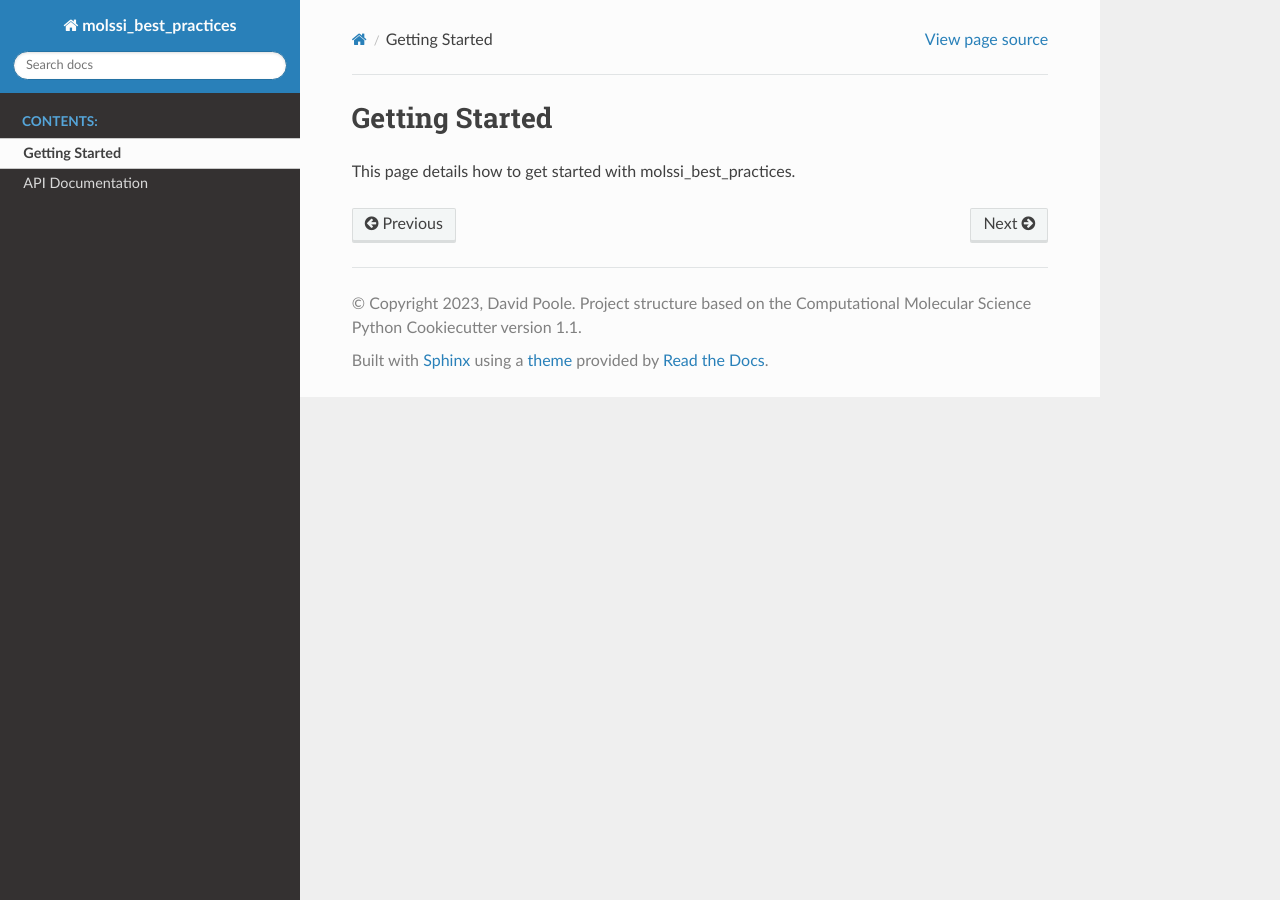
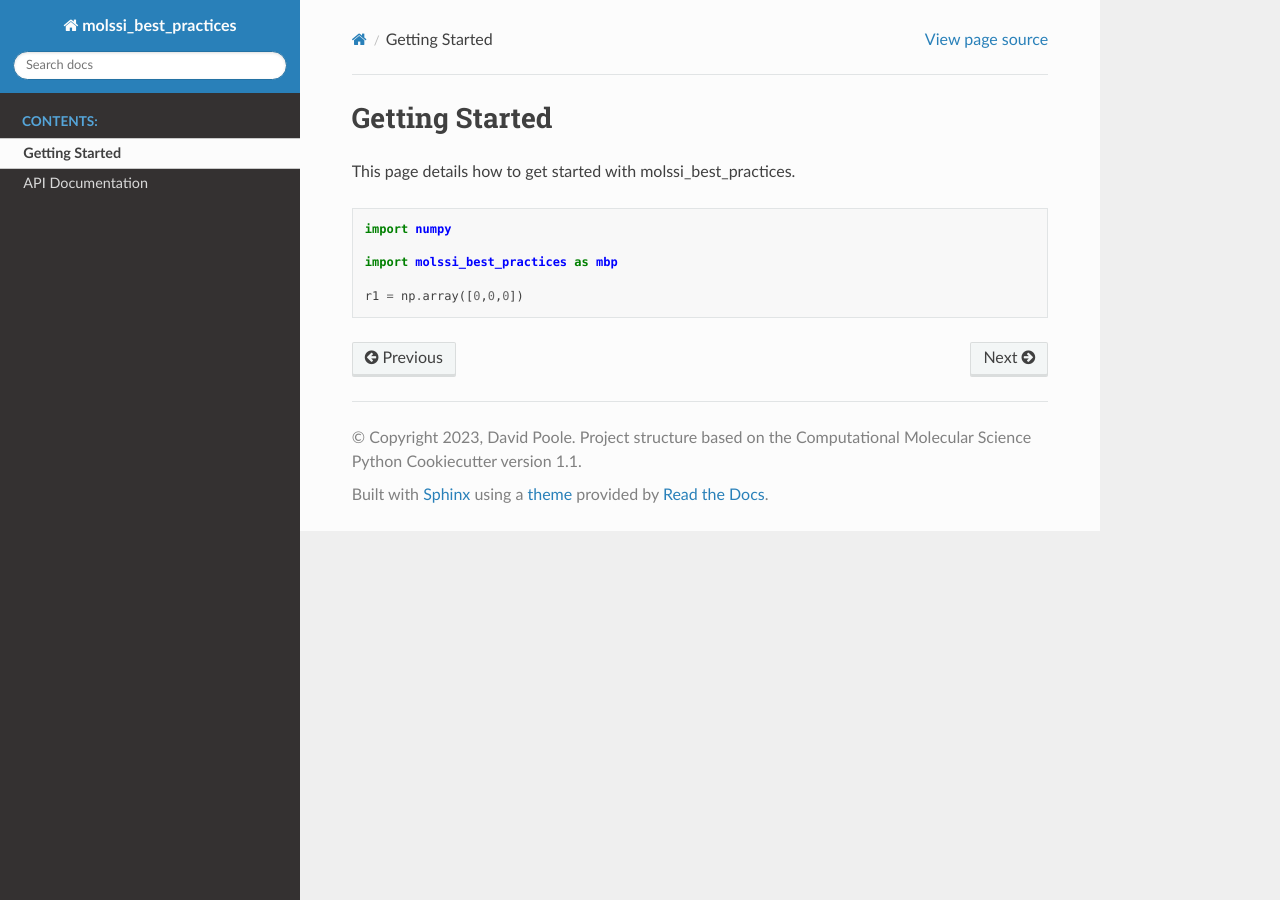
Before and after one commit to davpoolechem/molssi_best_practices, a Sphinx documentation site: the page built from docs/getting_started.rst, in a window 1280 px wide. Built offline with Sphinx 7.4.7 and the Read the Docs theme 2.0.0, drawn with Linux system fonts in a browser that asks for light colours; the version number could not be read and is left out.

Commit message:
Updates to documentation

```diff
--- a/docs/api.rst
+++ b/docs/api.rst
@@ -4,4 +4,5 @@ API Documentation
 .. autosummary::
    :toctree: autosummary
 
-   molssi_best_practices.canvas
+   molssi_best_practices.calculate_distance
+   molssi_best_practices.calculate_angle
--- a/docs/getting_started.rst
+++ b/docs/getting_started.rst
@@ -2,3 +2,11 @@ Getting Started
 ===============
 
 This page details how to get started with molssi_best_practices.
+
+.. code-block:: python
+
+   import numpy
+
+   import molssi_best_practices as mbp
+
+   r1 = np.array([0,0,0])
```
